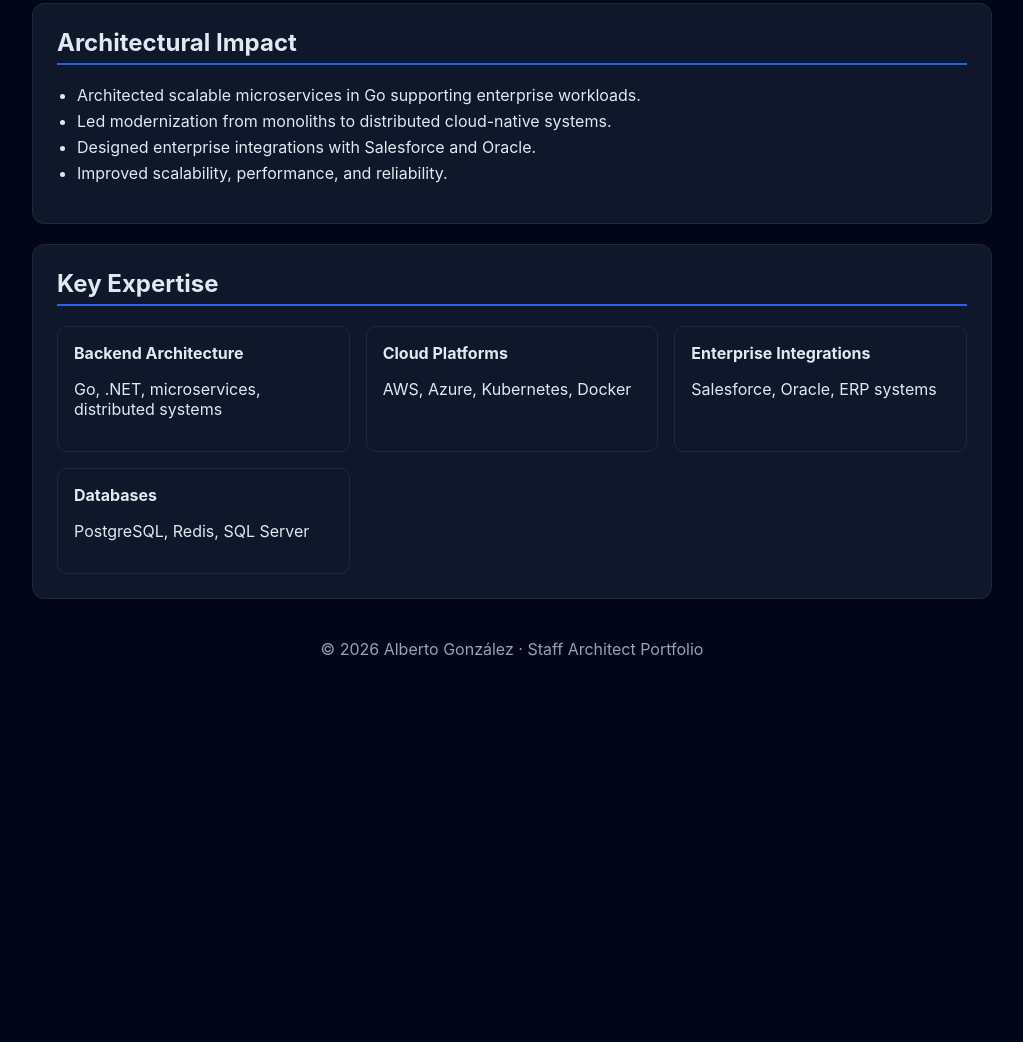
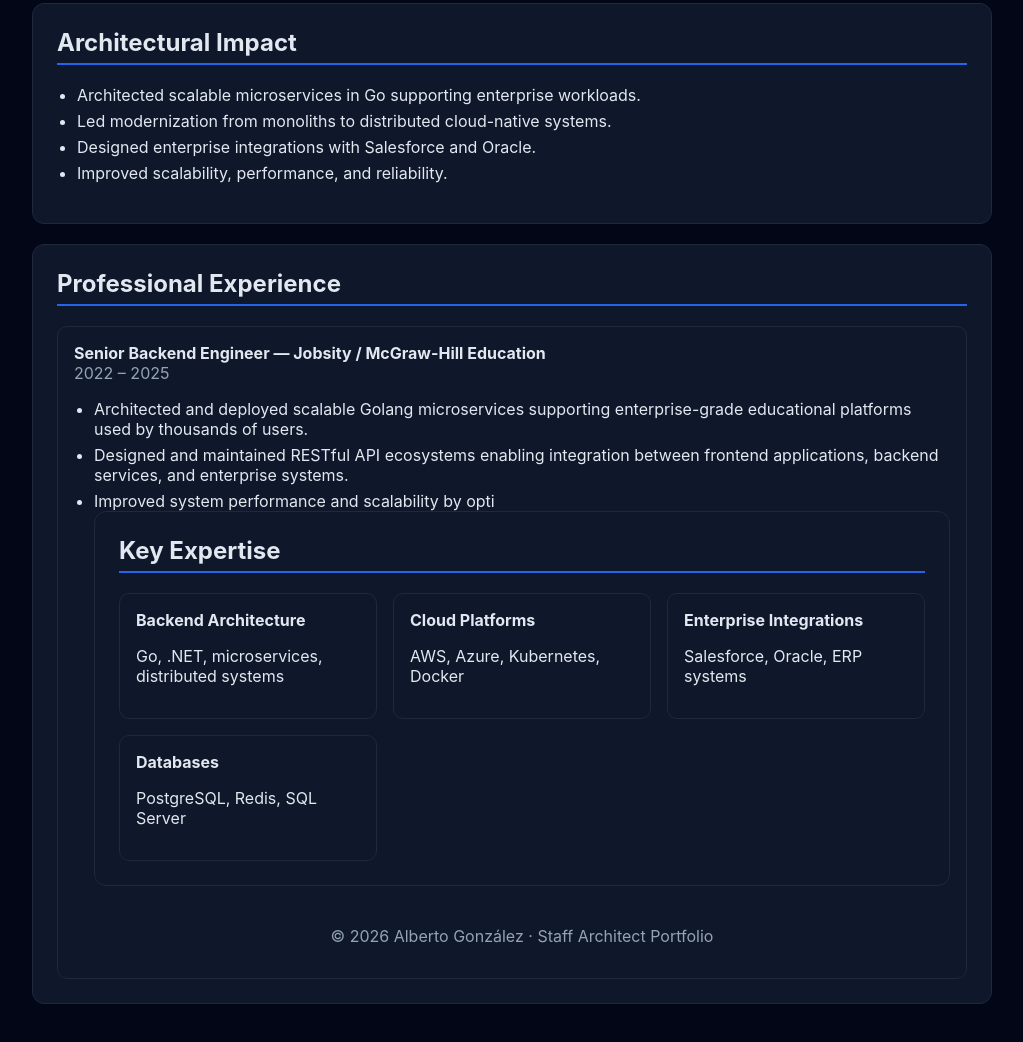
Before and after one commit to alresave/alresave.github.io, a plain HTML site: page index.html in a window 1280 px wide. Shown: the part 400-1442 px from the top of the page, without its empty margins (128-1151 px from the left). Before the commit the page ends 1099 px from the top, so only its background shows below. Drawn offline with Linux system fonts and the light colour scheme.

Commit message:
added experience
added experience

```diff
--- a/index.html
+++ b/index.html
@@ -214,7 +214,7 @@
 
       <div class="buttons">
         <a href="Alberto_Gonzalez_Staff_Architect_Go_DotNet_CV.pdf" class="btn primary">Download Resume</a>
-        <a href="https://github.com/alresave/" class="btn">GitHub</a>
+        <a href="https://github.com/alresave" class="btn">GitHub</a>
         <a href="https://www.linkedin.com/in/alresave/" class="btn">LinkedIn</a>
       </div>
 
@@ -242,7 +242,18 @@
     </ul>
   </section>
 
-  <!-- PROJECTS -->
+  <!-- EXPERIENCE -->
+
+  <section>
+    <h2>Professional Experience</h2>
+
+    <div class="card">
+      <strong>Senior Backend Engineer — Jobsity / McGraw-Hill Education</strong><br>
+      <span class="meta">2022 – 2025</span>
+      <ul>
+        <li>Architected and deployed scalable Golang microservices supporting enterprise-grade educational platforms used by thousands of users.</li>
+        <li>Designed and maintained RESTful API ecosystems enabling integration between frontend applications, backend services, and enterprise systems.</li>
+        <li>Improved system performance and scalability by opti
 
   <section>
     <h2>Key Expertise</h2>
```
